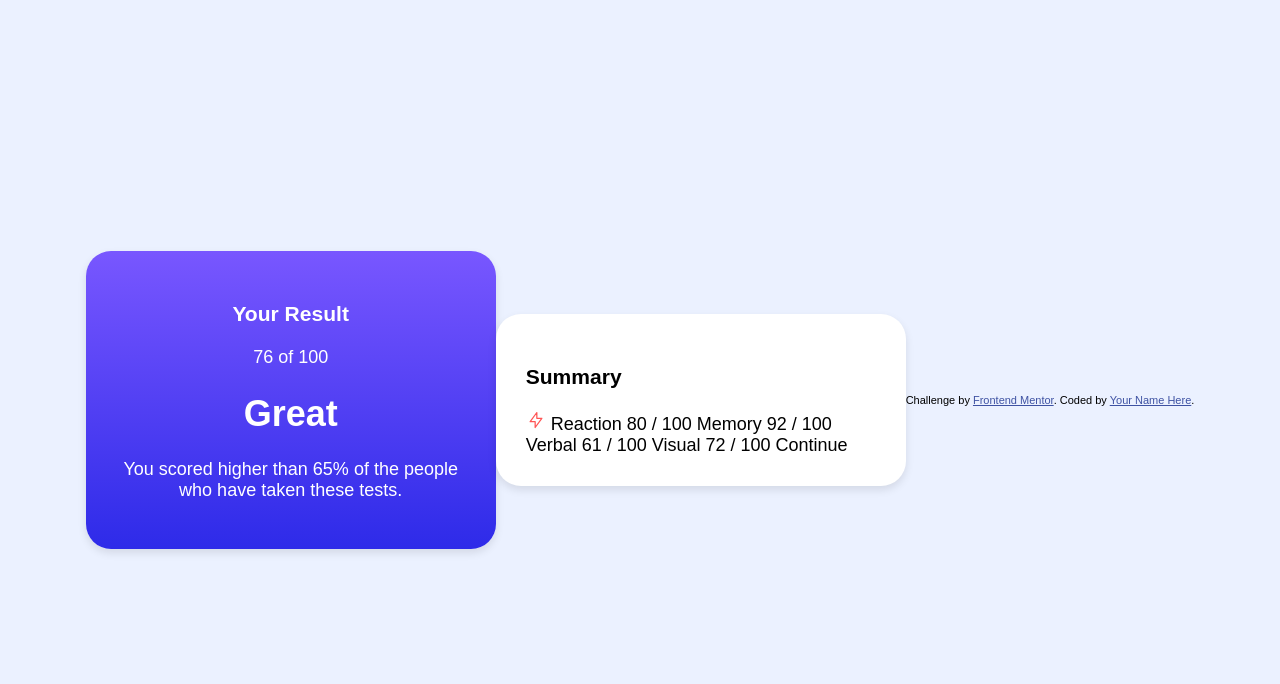
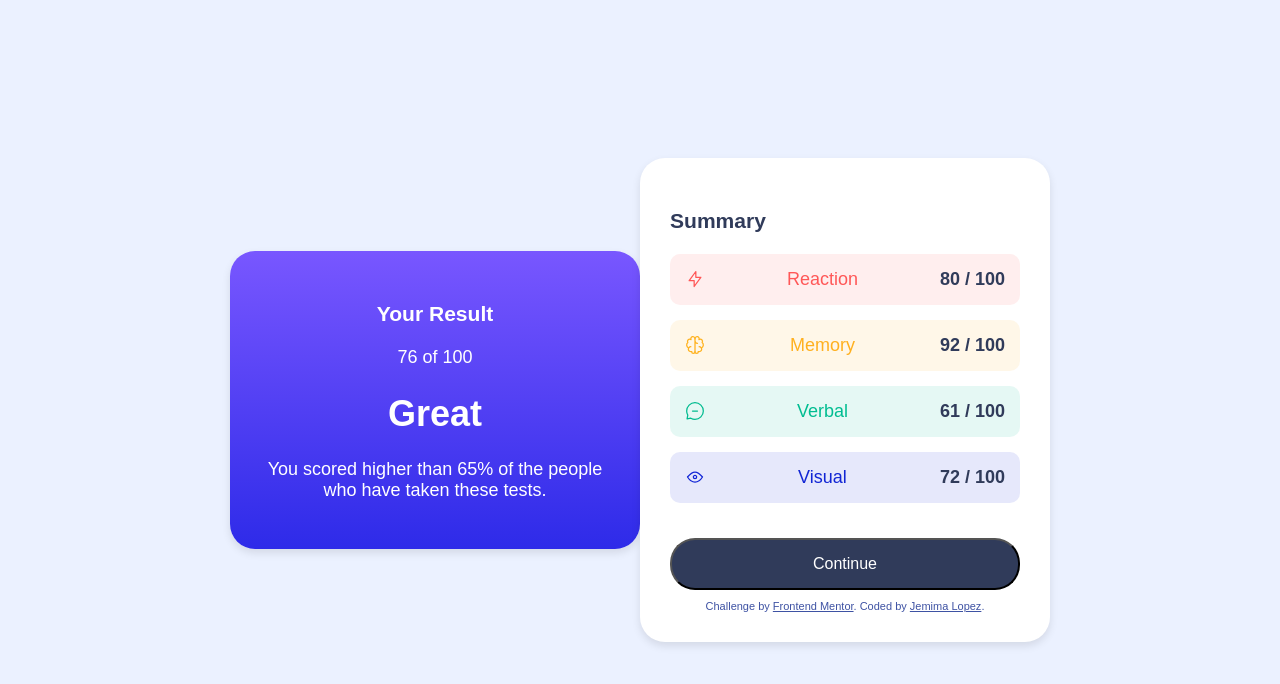
Before and after one commit to jemima-lopez/summary, a plain HTML site: page index.html in a window 1280 px wide. Drawn offline with Linux system fonts and the light colour scheme.

Commit message:
final commit 04-10-25

```diff
--- a/index.css
+++ b/index.css
@@ -35,4 +35,64 @@ card {
 
 .summary {
     padding: 30px;
+    color: hsl(224, 30%, 27%);
 }
+
+ul {
+    list-style: none;
+    display: flex;
+    flex-direction: column;
+    padding: 0;
+    margin: 0;
+}
+li {
+    border-radius: 10px;
+    padding: 15px;
+    margin-bottom: 15px;
+    display: flex;
+    justify-content: space-between;
+    align-items:flex-start
+}
+.reaction {
+    background-color: hsl(0, 100%, 67%, 0.1);
+    color: hsl(0, 100%, 67%);
+}
+
+.memory {
+    background-color: hsl(39, 100%, 56%, 0.1);
+    color: hsl(39, 100%, 56%);
+}
+
+.verbal {
+    background-color: hsl(166, 100%, 37%, 0.1);
+    color: hsl(166, 100%, 37%);
+}
+
+.visual {
+    background-color: hsl(234, 85%, 45%, 0.1);
+    color: hsl(234, 85%, 45%);
+}
+
+span {
+    font-weight: 700;
+    color: hsl(224, 30%, 27%);
+}
+
+button
+{
+    background-color: hsl(224, 30%, 27%);
+    color: white;
+    border-radius: 25px;
+    padding: 15px 30px;
+    font-size: 16px;
+    cursor: pointer;
+    width: 100%;
+    margin-top: 20px;
+    }
+
+.attribution {
+    text-align: center;
+    font-size: 12px;
+    color: hsl(228, 45%, 44%);
+    margin-top: 10px;
+}
--- a/index.html
+++ b/index.html
@@ -25,26 +25,35 @@
     </card>
     <card class="summary">
       <h3>Summary</h3>
+      <ul>
+        <li class="reaction">
           <img src="./assets/images/icon-reaction.svg" alt="Reaction Icon">
-
           Reaction
-      80 / 100
-
+          <span>80 / 100</span>
+        </li>
+        <li class="memory">
+          <img src="./assets/images/icon-memory.svg" alt="Memory Icon">
           Memory
-      92 / 100
-
+          <span>92 / 100</span>
+        </li>
+        <li class="verbal">
+          <img src="./assets/images/icon-verbal.svg" alt="Verbal Icon">
           Verbal
-      61 / 100
-
+          <span>61 / 100</span>
+        </li>
+        <li class="visual">
+          <img src="./assets/images/icon-visual.svg" alt="Visual Icon">
           Visual
-      72 / 100
-
-      Continue
-    </card>
+          <span>72 / 100</span>
+        </li>
+      </ul>
+      <button>Continue</button>
       <div class="attribution">
         Challenge by <a href="https://www.frontendmentor.io?ref=challenge" target="_blank">Frontend Mentor</a>.
-      Coded by <a href="#">Your Name Here</a>.
+        Coded by <a href="#">Jemima Lopez</a>.
       </div>
+    </card>
+
   </div>
 </body>
 </html>
```
Lines whose indentation alone changed are shown as unchanged.
